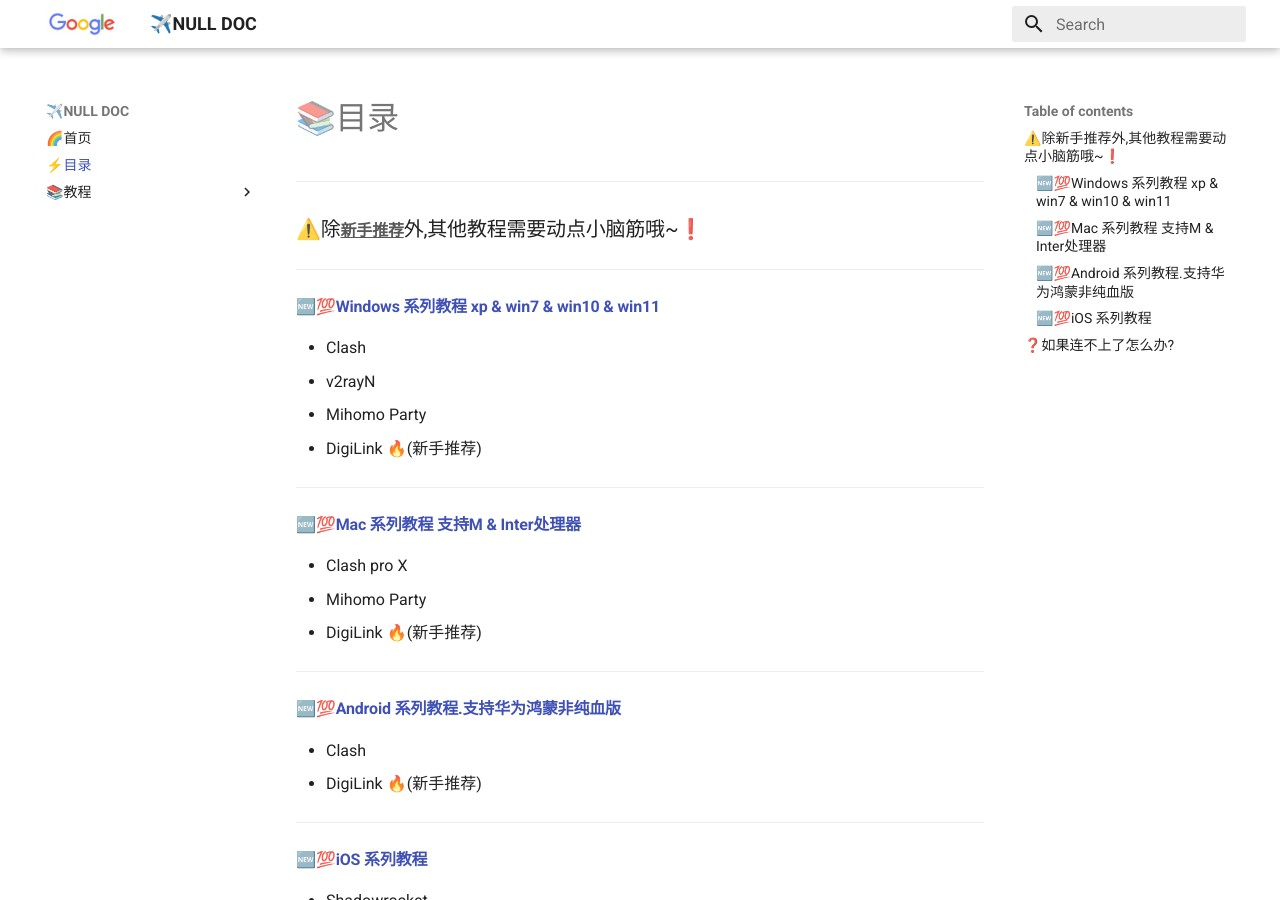
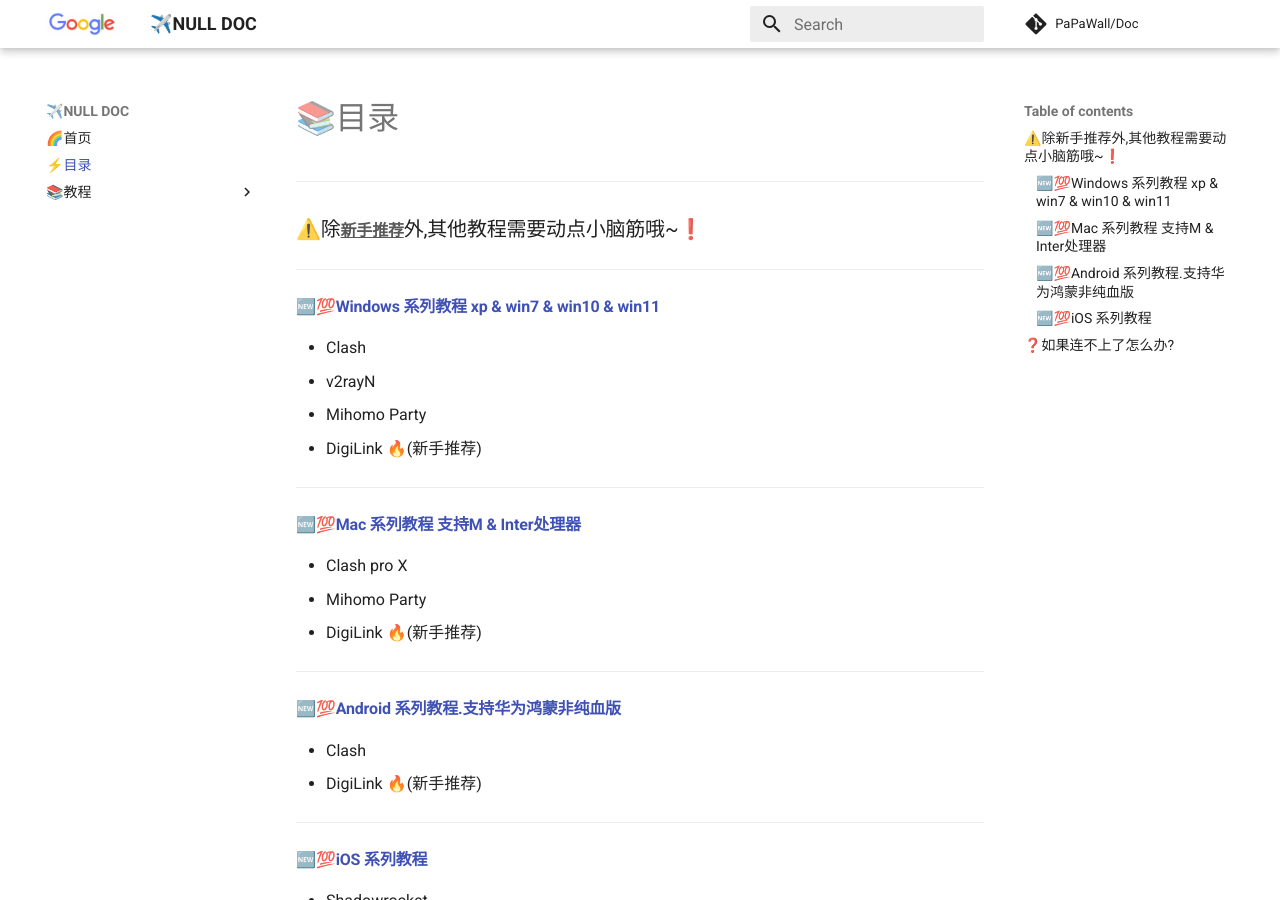
Before and after one commit to papawall/papawalldocs, an MkDocs documentation site: the page built from docs/help/index.md, in a window 1280 px wide and 900 px high. Built offline with MkDocs 1.6.1 and Material for MkDocs 9.7.7, drawn with Linux system fonts in a browser that asks for light colours; plug-ins that fetch from the network failed and are left out; comment, search, counter and statistics services are not loaded.

Commit message:
gitigonre fix1

```diff
--- a/mkdocs.yml
+++ b/mkdocs.yml
@@ -1,5 +1,9 @@
 site_name: ✈️NULL DOC
 site_url: https://docs.papawall.cc
+
+
+repo_name: PaPaWall/Doc
+repo_url: https://github.com/papawall/padoc
 
 theme:
     favicon: assets/logo.png
```
Also changed, not shown: 1 other file.
